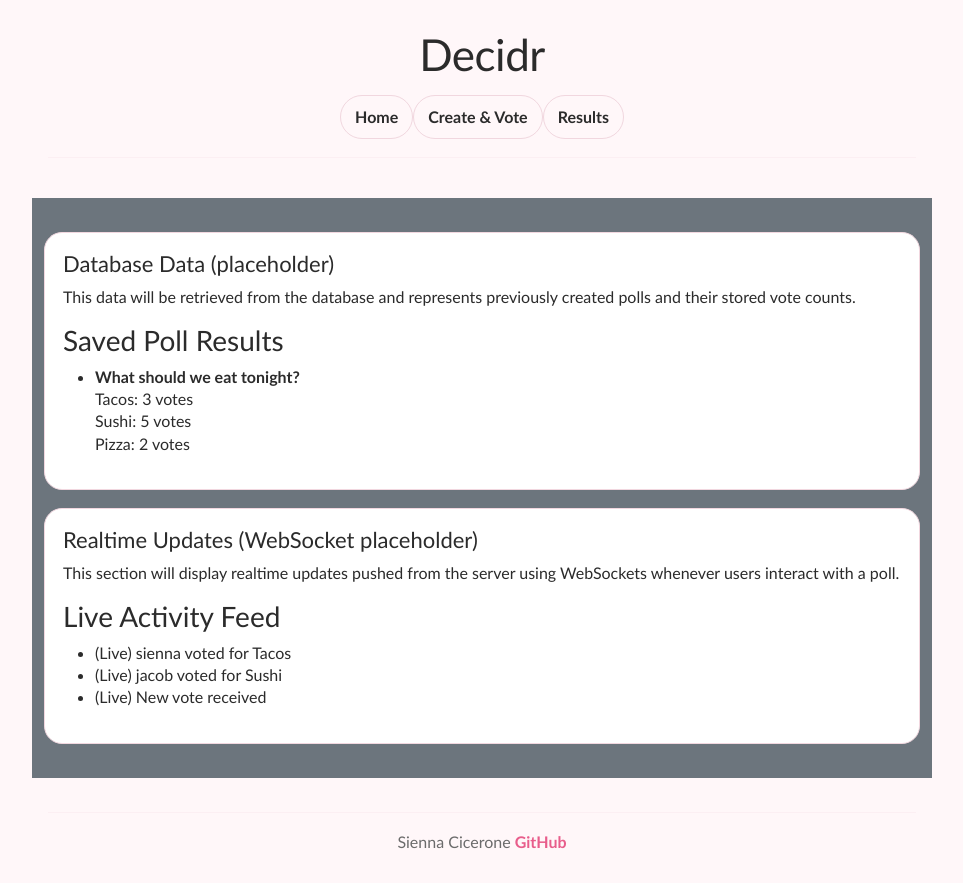
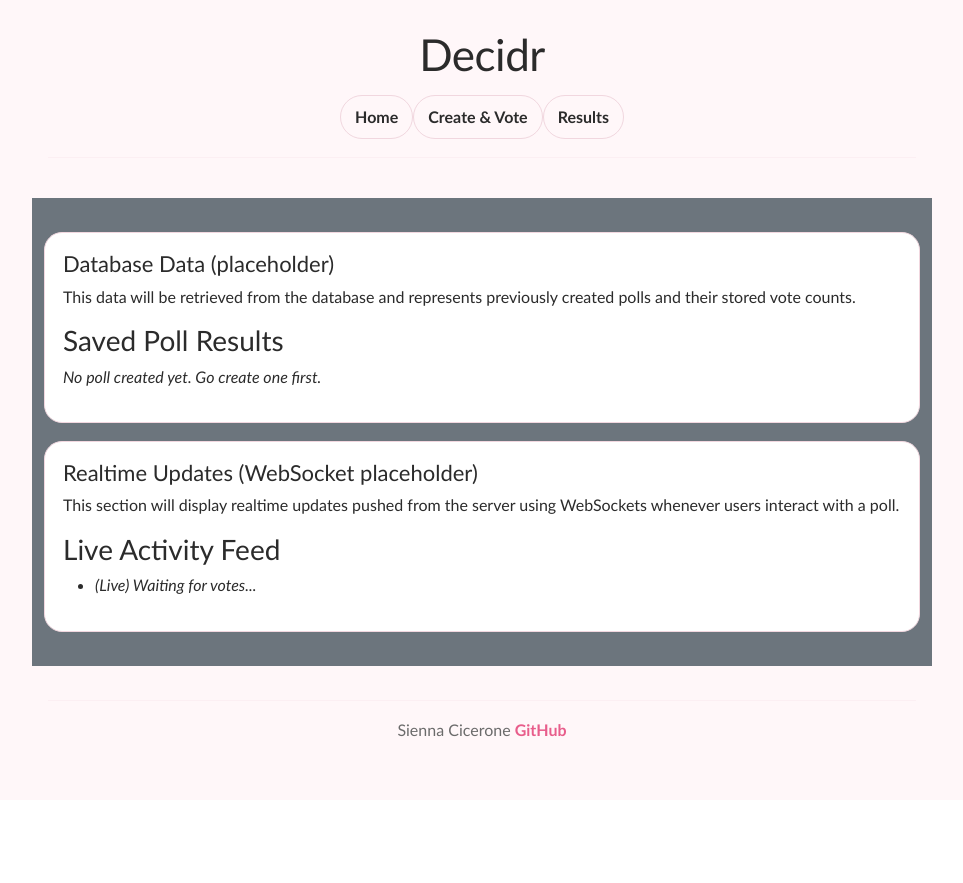
Before and after one commit to Siennapa/startup, a React (Vite) app: page /results in a window 1280 px wide. Shown: the whole page, without its empty margins (158-1121 px from the left). After the commit the page ends 800 px from the top, so only its background shows below. Built offline with nearby package versions, Linux system fonts and the light colour scheme.

Commit message:
Render results dynamically from localStorage and mock realtime voting updates with setInterval

```diff
--- a/src/results.jsx
+++ b/src/results.jsx
@@ -1,35 +1,87 @@
 import React from 'react';
 
 export function Results() {
+  const [poll, setPoll] = React.useState(null);
+  const [feed, setFeed] = React.useState([]);
+
+  React.useEffect(() => {
+    const stored = localStorage.getItem('currentPoll');
+    if (stored) {
+      setPoll(JSON.parse(stored));
+    }
+  }, []);
+
+  React.useEffect(() => {
+    const interval = setInterval(() => {
+      const stored = localStorage.getItem('currentPoll');
+      if (!stored) return;
+
+      const p = JSON.parse(stored);
+      if (!p.options || p.options.length === 0) return;
+
+      const randomOption =
+        p.options[Math.floor(Math.random() * p.options.length)];
+
+      p.votes[randomOption] = (p.votes[randomOption] || 0) + 1;
+
+      localStorage.setItem('currentPoll', JSON.stringify(p));
+      setPoll({ ...p });
+
+      const randomUser = `User-${Math.floor(Math.random() * 100)}`;
+      const message = `(Live) ${randomUser} voted for ${randomOption}`;
+
+      setFeed((prev) => {
+        const updated = [message, ...prev];
+        return updated.length > 6 ? updated.slice(0, 6) : updated;
+      });
+    }, 5000);
+
+    return () => clearInterval(interval);
+  }, []);
+
   return (
     <main className="container-fluid bg-secondary text-center">
       <section>
         <h2>Database Data (placeholder)</h2>
         <p>
-                    This data will be retrieved from the database and represents previously created polls and their stored vote counts.
+          This data will be retrieved from the database and represents previously
+          created polls and their stored vote counts.
         </p>
+
         <h3>Saved Poll Results</h3>
+
+        {poll ? (
+          <div>
+            <strong>{poll.title}</strong>
             <ul>
-                    <li>
-                        <strong>What should we eat tonight?</strong><br />
-                        Tacos: 3 votes<br />
-                        Sushi: 5 votes<br />
-                        Pizza: 2 votes<br />
+              {poll.options.map((opt) => (
+                <li key={opt}>
+                  {opt}: {poll.votes?.[opt] ?? 0} votes
                 </li>
+              ))}
             </ul>
+          </div>
+        ) : (
+          <p><em>No poll created yet. Go create one first.</em></p>
+        )}
       </section>
+
       <section>
         <h2>Realtime Updates (WebSocket placeholder)</h2>
 
         <p>
-                    This section will display realtime updates pushed from the server using WebSockets whenever users interact with a poll.
+          This section will display realtime updates pushed from the server
+          using WebSockets whenever users interact with a poll.
         </p>
 
         <h3>Live Activity Feed</h3>
+
         <ul>
-                    <li>(Live) sienna voted for Tacos</li>
-                    <li>(Live) jacob voted for Sushi</li>
-                    <li>(Live) New vote received</li>
+          {feed.length ? (
+            feed.map((msg, i) => <li key={i}>{msg}</li>)
+          ) : (
+            <li><em>(Live) Waiting for votes...</em></li>
+          )}
         </ul>
       </section>
     </main>
```
Lines whose indentation alone changed are shown as unchanged.
